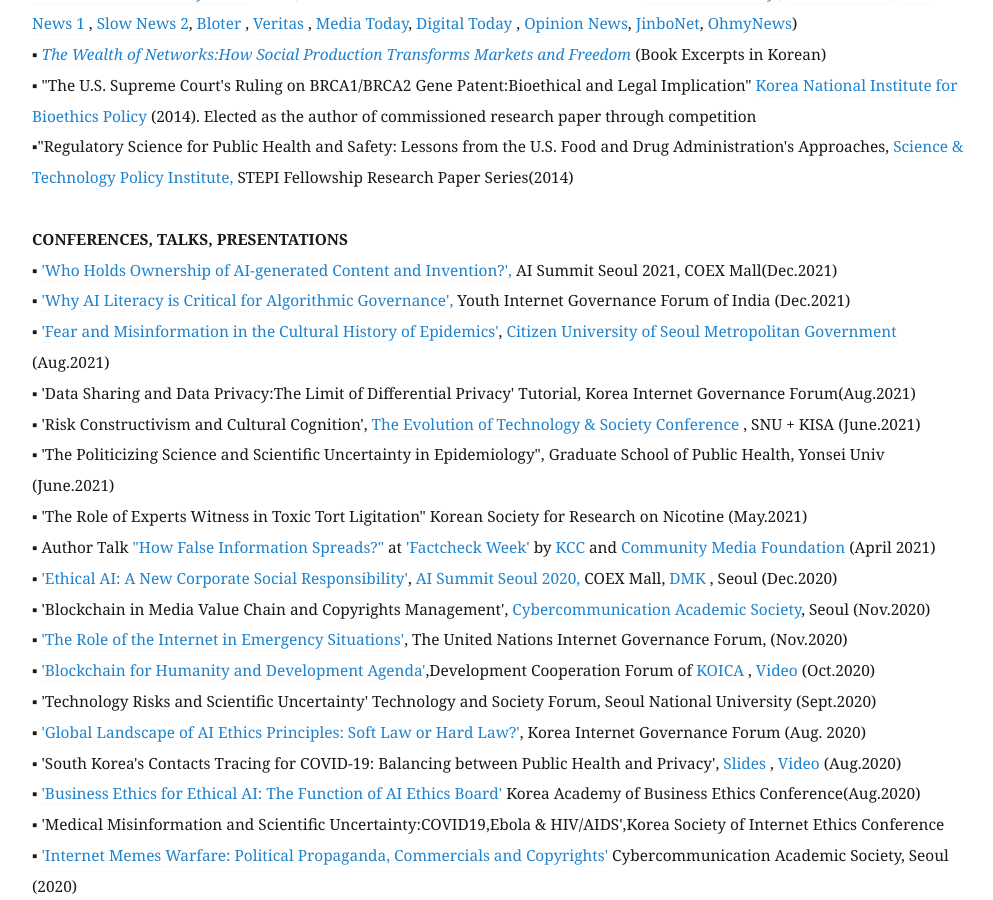
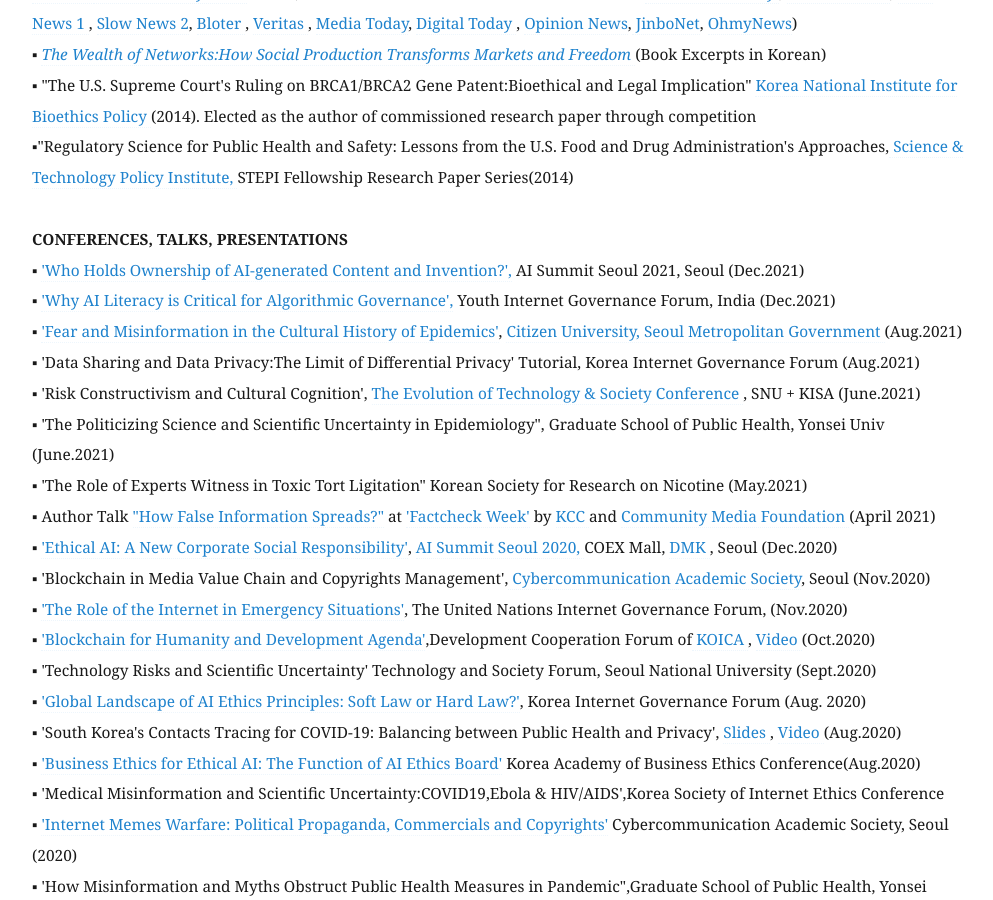
Before and after one commit to eunchangchoi/eunchangchoi.github.io, a Jekyll site: the page built from index.md, in a window 1280 px wide and 900 px high, scrolled down 3253 px. Shown: the whole window, without its empty margins (68-1061 px from the left). Built offline with Jekyll 4.4.1, drawn with Linux system fonts in a browser that asks for light colours.

Commit message:
Update index.md

```diff
--- a/index.md
+++ b/index.md
@@ -72,10 +72,10 @@
 ▪"Regulatory Science for Public Health and Safety: Lessons from the U.S. Food and Drug Administration's Approaches,<a href="https://www.stepi.re.kr/site/stepien/main.do"> Science & Technology Policy Institute, </a>STEPI Fellowship Research Paper Series(2014)<br>
      <br>
  <strong> CONFERENCES, TALKS, PRESENTATIONS </strong> <br>
-▪ <a href="https://aisummit.co.kr/agenda_2021-2/">'Who Holds Ownership of AI-generated Content and Invention?',</a> AI Summit Seoul 2021, COEX Mall(Dec.2021)<br>
-▪ <a href="https://youthigf.in/2021/12/02/agenda/">'Why AI Literacy is Critical for Algorithmic Governance',</a> Youth Internet Governance Forum of India (Dec.2021)<br>
-▪ <a href="https://www.asiae.co.kr/article/2021081610112312900">'Fear and Misinformation in the Cultural History of Epidemics'</a>, <a href="https://opengov.seoul.go.kr/mediahub/20417385"> Citizen University of Seoul Metropolitan Government </a>(Aug.2021) <br>
-▪ 'Data Sharing and Data Privacy:The Limit of Differential Privacy' Tutorial, Korea Internet Governance Forum(Aug.2021) <br>
+▪ <a href="https://aisummit.co.kr/agenda_2021-2/">'Who Holds Ownership of AI-generated Content and Invention?',</a> AI Summit Seoul 2021, Seoul (Dec.2021)<br>
+▪ <a href="https://youthigf.in/2021/12/02/agenda/">'Why AI Literacy is Critical for Algorithmic Governance',</a> Youth Internet Governance Forum, India (Dec.2021)<br>
+▪ <a href="https://www.asiae.co.kr/article/2021081610112312900">'Fear and Misinformation in the Cultural History of Epidemics'</a>, <a href="https://opengov.seoul.go.kr/mediahub/20417385"> Citizen University, Seoul Metropolitan Government </a> (Aug.2021) <br>
+▪ 'Data Sharing and Data Privacy:The Limit of Differential Privacy' Tutorial, Korea Internet Governance Forum (Aug.2021) <br>
 ▪ 'Risk Constructivism and Cultural Cognition', <a href="http://cis.snu.ac.kr/sub2/2_2_6_2.php?mode=view&number=1509&b_name=meet1_2">The Evolution of Technology & Society Conference </a>, SNU + KISA (June.2021)<br>
 ▪ 'The Politicizing Science and Scientific Uncertainty in Epidemiology", Graduate School of Public Health, Yonsei Univ (June.2021)<br>
 ▪ 'The Role of Experts Witness in Toxic Tort Ligitation" Korean Society for Research on Nicotine (May.2021)<br>
```
